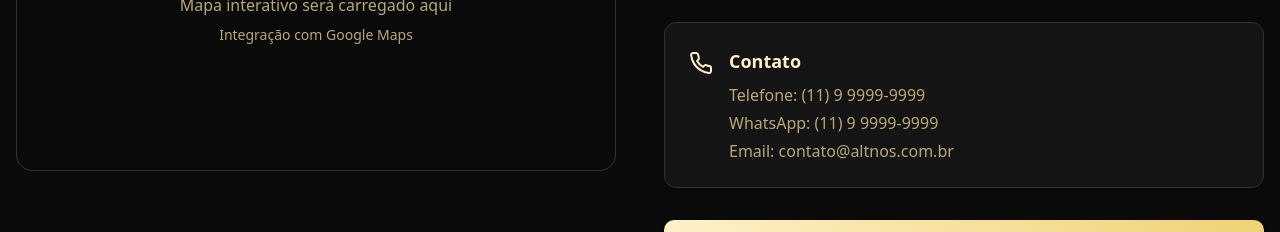
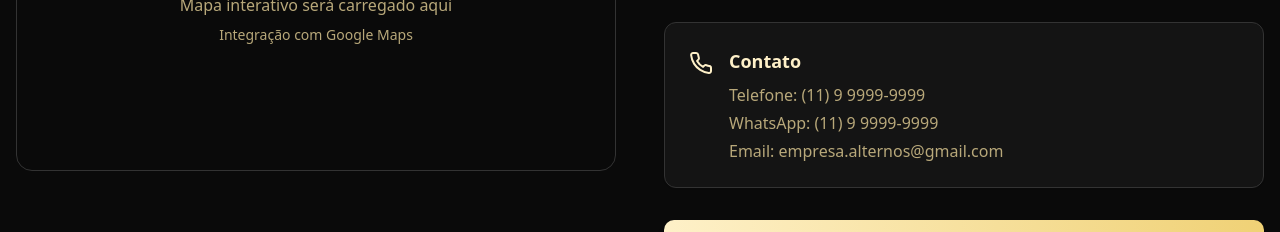
Before and after one commit to Lucas-TigreFr/alternos, a React (Vite) app: page / in a window 1280 px wide. Shown: the part 5760-5992 px from the top of the page. Built offline with nearby package versions, Linux system fonts and the light colour scheme.

Commit message:
Atualizar email de contato
Atualizado o email de contato para empresa.alternos@gmail.com.

```diff
--- a/src/components/Location.tsx
+++ b/src/components/Location.tsx
@@ -74,7 +74,7 @@ const Location = () => {
                     <div className="text-muted-foreground space-y-1">
                       <p>Telefone: (11) 9 9999-9999</p>
                       <p>WhatsApp: (11) 9 9999-9999</p>
-                      <p>Email: contato@altnos.com.br</p>
+                      <p>Email: empresa.alternos@gmail.com</p>
                     </div>
                   </div>
                 </div>
```
